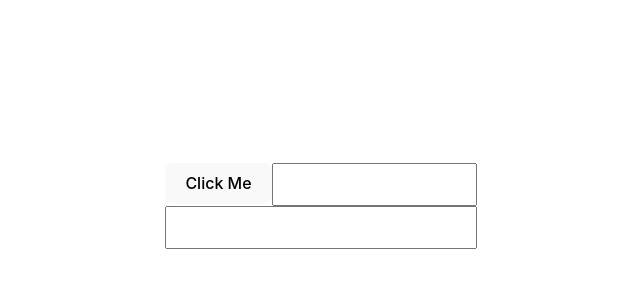
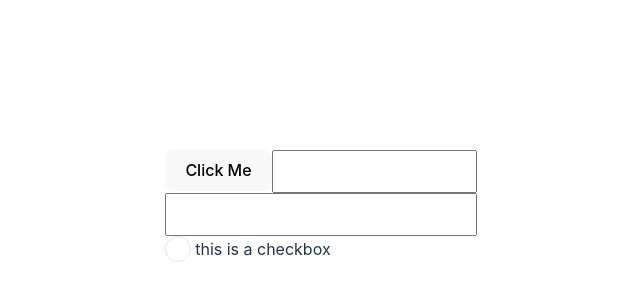
Before and after one commit to samphelan/pulsewidth-ui, a React (Vite) app: page / in a window 1280 px wide. Shown: the part 194-494 px from the top of the page, without its empty margins (319-959 px from the left). Built offline with nearby package versions, Linux system fonts and the light colour scheme.

Commit message:
added checkbox component

```diff
--- a/lib/Autocomplete/Autocomplete.tsx
+++ b/lib/Autocomplete/Autocomplete.tsx
@@ -102,7 +102,6 @@ export const Autocomplete = ({
         type="text"
         value={text}
         onChange={handleChange}
-        disabled={false}
         readOnly={selected ? true : false}
         style={inputStyles}
         className={[styles.input, inputClassName].join(" ")}
--- /dev/null
+++ b/lib/Checkbox/Checkbox.tsx
@@ -0,0 +1,122 @@
+import {
+  useState,
+  useEffect,
+  forwardRef,
+  ComponentPropsWithoutRef,
+  useRef,
+  MutableRefObject,
+  ChangeEvent,
+} from "react";
+import styles from "./checkbox.module.css"; // Assume you have styles here
+import { FontAwesomeIcon } from "@fortawesome/react-fontawesome";
+import { faCheck, faMinus } from "@fortawesome/free-solid-svg-icons";
+
+interface CheckboxProps
+  extends Omit<ComponentPropsWithoutRef<"input">, "size"> {
+  size?: "small" | "medium" | "large";
+  indeterminate?: boolean;
+  label?: string;
+  variant?: "square" | "circle";
+}
+
+export const Checkbox = forwardRef<HTMLInputElement, CheckboxProps>(
+  (
+    {
+      size = "medium",
+      indeterminate = false,
+      label,
+      className,
+      disabled,
+      checked,
+      variant = "square",
+      ...rest
+    },
+    forwardedRef
+  ) => {
+    const [isChecked, setIsChecked] = useState(checked || false);
+
+    const internalRef = useRef<HTMLInputElement>(null);
+
+    const sizeClass = `checkbox--${size}`;
+    const disabledClass = disabled ? "checkbox--disabled" : "";
+    const variantClass = `checkbox--${variant}`;
+    const classes = [
+      "checkbox-icon__custom",
+      sizeClass,
+      disabledClass,
+      variantClass,
+      className || "",
+    ]
+      .filter((name) => name !== "")
+      .map((name) => styles[name]);
+
+    const renderIcon = () =>
+      isChecked ? (
+        <FontAwesomeIcon
+          icon={indeterminate ? faMinus : faCheck}
+          className={styles[sizeClass]}
+        />
+      ) : null;
+
+    // Merge internal and forwarded refs
+    const setRefs = (node: HTMLInputElement | null) => {
+      if (forwardedRef) {
+        if (typeof forwardedRef === "function") {
+          forwardedRef(node);
+        } else {
+          (forwardedRef as MutableRefObject<HTMLInputElement | null>).current =
+            node;
+        }
+      }
+    };
+
+    // Handle checkbox changes
+    const handleChange = (e: ChangeEvent<HTMLInputElement>) => {
+      if (!disabled) {
+        setIsChecked(e.target.checked);
+        if (rest.onChange) {
+          rest.onChange(e);
+        }
+      }
+    };
+
+    useEffect(() => {
+      if (internalRef.current) {
+        internalRef.current.indeterminate = indeterminate;
+      }
+    }, [indeterminate]);
+
+    useEffect(() => {
+      if (forwardedRef) {
+        setRefs(internalRef.current);
+      }
+    }, [forwardedRef]);
+
+    return (
+      <label
+        className={[
+          styles["checkbox-wrapper"],
+          disabled && styles["checkbox--disabled"],
+        ].join(" ")}
+      >
+        <input
+          type="checkbox"
+          ref={(el) => {
+            (internalRef as MutableRefObject<HTMLInputElement | null>).current =
+              el;
+            setRefs(el);
+          }}
+          className={styles["checkbox"]}
+          checked={isChecked}
+          disabled={disabled}
+          onChange={handleChange}
+          {...rest}
+        />
+        <span className={classes.join(" ")}>{renderIcon()}</span>
+        {label && <span className="checkbox-label">{label}</span>}
+      </label>
+    );
+  }
+);
+
+Checkbox.displayName = "Checkbox";
--- /dev/null
+++ b/lib/Checkbox/checkbox.module.css
@@ -0,0 +1,61 @@
+
+.checkbox-wrapper {
+    display: flex;
+    align-items: center;
+    cursor: pointer;
+}
+
+.checkbox {
+    opacity: 0;
+    position: absolute;
+    width: 0;
+    height: 0;
+}
+
+.checkbox-icon__custom {
+    border: 1px solid rgb(230,230,230);
+    width: 20px;
+    height: 20px;
+    cursor: pointer;
+    margin: 0 4px 0 0;
+    line-height: 0;
+    padding: 2px;
+}
+
+.checkbox-wrapper:hover .checkbox-icon__custom {
+    border: 1px solid rgb(210,210,210);
+}
+
+.checkbox--disabled {
+    cursor: not-allowed;
+    opacity: 0.5;
+}
+
+.checkbox-label {
+    margin-left: 8px;
+    cursor: pointer;
+}
+
+.checkbox--small {
+    width: 12px;
+    height: 12px;
+}
+
+.checkbox--medium {
+    width: 16px;
+    height: 16px;
+}
+
+.checkbox--large {
+    width: 20px;
+    height: 20px;
+}
+
+.checkbox--square {
+    border-radius: 3px;
+}
+
+.checkbox--circle {
+    border-radius: 50%;
+    padding: 4px;
+}
--- a/lib/main.ts
+++ b/lib/main.ts
@@ -1,5 +1,7 @@
 import { Autocomplete } from './Autocomplete/Autocomplete'
 import { Button } from './Button/Button'
+import { Checkbox } from './Checkbox/Checkbox'
 import { TextInput } from './TextInput/TextInput'
 
-export { Autocomplete, Button, TextInput }
+
+export { Autocomplete, Button, Checkbox, TextInput }
--- a/src/App.tsx
+++ b/src/App.tsx
@@ -1,6 +1,6 @@
 import { ChangeEvent, useState } from "react";
 import "./App.css";
-import { Autocomplete, Button, TextInput } from "pulsewidth-ui";
+import { Autocomplete, Button, Checkbox, TextInput } from "pulsewidth-ui";
 
 function App() {
   const [inputVal, setInputVal] = useState("");
@@ -17,6 +17,7 @@ function App() {
           }}
           suggestions={["Choice 1", "Choice 2", "Choice 3"]}
         />
+        <Checkbox label="this is a checkbox" variant="circle" />
       </div>
     </>
   );
```
